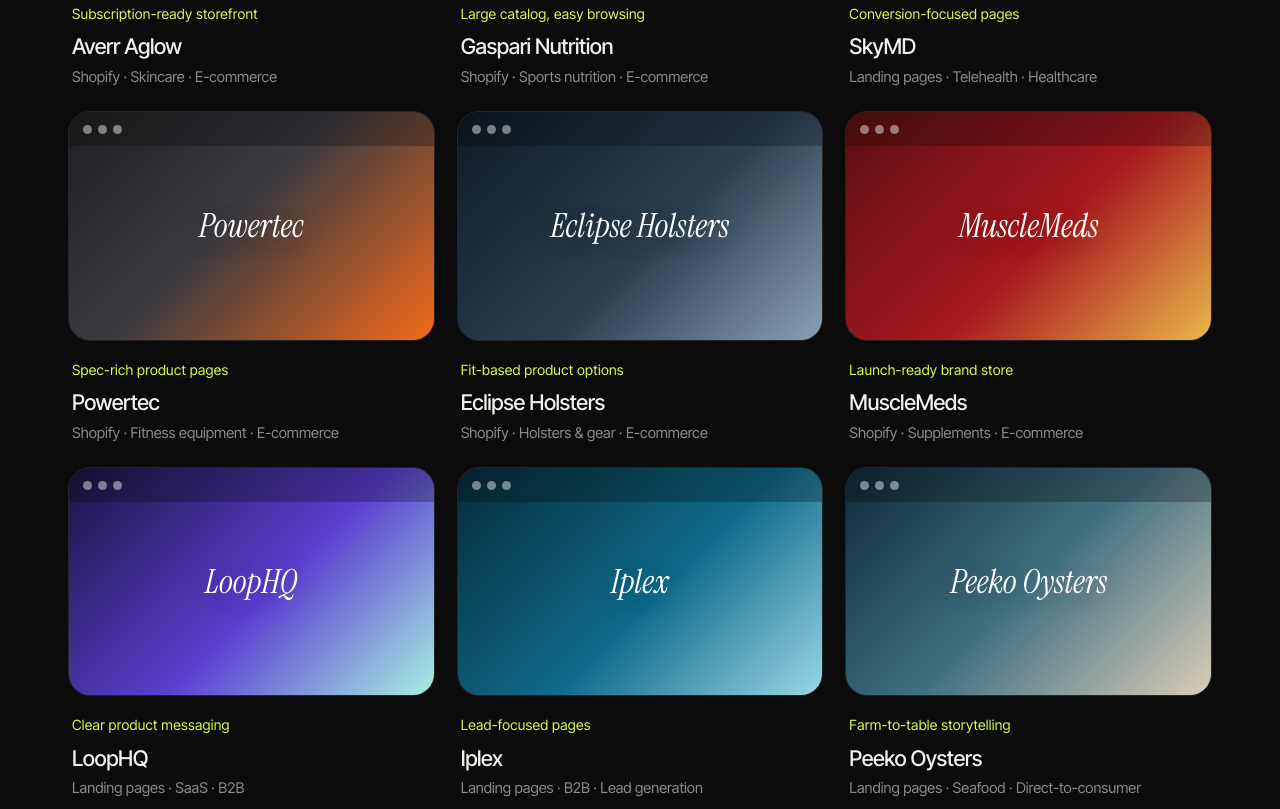
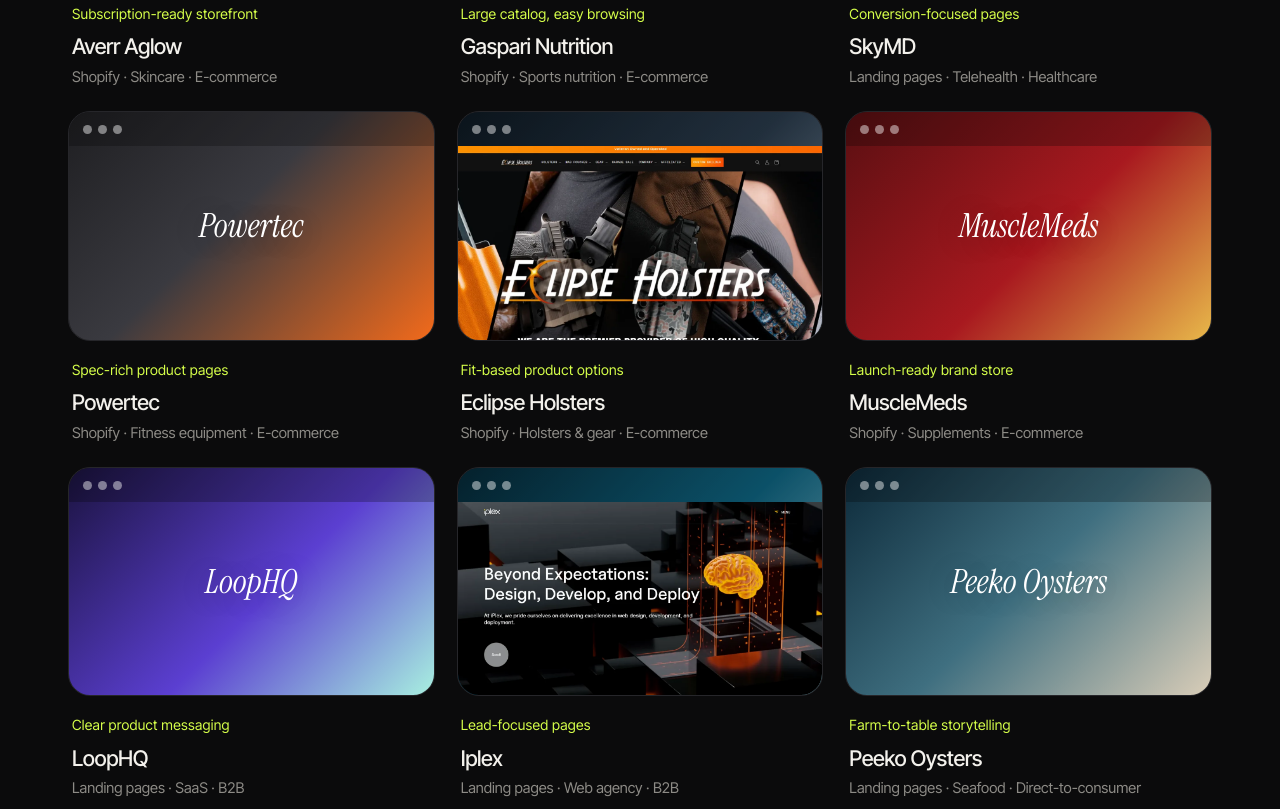
Before and after one commit to UmerNawaz0403/umer-nawaz-portfolio, a plain HTML site: page index.html in a window 1280 px wide. Shown: the part 2611-3420 px from the top of the page. Drawn offline with Linux system fonts and the light colour scheme.

Commit message:
Use local screenshots for Eclipse Holsters and Iplex
Their sites block screenshot services, so ship real screenshots
in images/ and update the Iplex case-study copy.

Co-Authored-By: Claude Opus 5.5 <noreply@anthropic.com>
Claude-Session: https://claude.ai/code/session_01YFqeTbywMNTjhAtnuuGAPB

```diff
--- a/index.html
+++ b/index.html
@@ -478,7 +478,7 @@ footer{padding:80px 0 36px;border-top:1px solid var(--line);overflow:hidden}
       </a>
       <a class="work rv" data-cat="landing" data-id="p8" href="#" role="button">
         <div class="shot"><div class="chrome"><i></i><i></i><i></i></div><div class="art g8"><span>Iplex</span></div><div class="view">↗</div></div>
-        <div class="meta"><div><h3>Iplex</h3><p>Landing pages · B2B · Lead generation</p></div><span class="res">Lead-focused pages</span></div>
+        <div class="meta"><div><h3>Iplex</h3><p>Landing pages · Web agency · B2B</p></div><span class="res">Lead-focused pages</span></div>
       </a>
       <a class="work rv" data-cat="landing" data-id="p9" href="#" role="button">
         <div class="shot"><div class="chrome"><i></i><i></i><i></i></div><div class="art g9"><span>Peeko Oysters</span></div><div class="view">↗</div></div>
@@ -833,7 +833,7 @@ footer{padding:80px 0 36px;border-top:1px solid var(--line);overflow:hidden}
     p5:{t:'Eclipse Holsters',g:'g5',n:'Eclipse Holsters',
         c:'Customers needed to find a holster that fits their exact model and preferences without confusion.',
         s:'Developed custom product option selectors, model-based collection structure and clear product information on Shopify.',
-        r:'A smoother path from choosing a model to checkout, with fewer wrong orders and less confusion for customers.',u:'https://eclipseholsters.com'},
+        r:'A smoother path from choosing a model to checkout, with fewer wrong orders and less confusion for customers.',u:'https://eclipseholsters.com',img:'images/eclipse-holsters.webp'},
     p6:{t:'MuscleMeds',g:'g6',n:'MuscleMeds',
         c:'A supplement brand needed a bold storefront that could showcase its range and support new product launches.',
         s:'Built a branded Shopify storefront with reusable landing sections for launches, bundles and featured products, optimized for mobile shoppers.',
@@ -843,9 +843,9 @@ footer{padding:80px 0 36px;border-top:1px solid var(--line);overflow:hidden}
         s:'Built focused landing pages with clear value propositions, feature highlights, social proof sections and strong calls to action, fully responsive and fast to load.',
         r:'Sharper product messaging and a cleaner path from first visit to sign-up or demo request.',u:'https://loophq.com'},
     p8:{t:'Iplex',g:'g8',n:'Iplex',
-        c:'A B2B business needed pages that present its services clearly and capture qualified enquiries from decision-makers.',
-        s:'Designed and built lead-focused landing pages with service overviews, trust signals, structured content and simple enquiry forms.',
-        r:'A more professional first impression and a simpler way for prospects to get in touch.',u:'https://iplex.co'},
+        c:'A web design and development agency needed landing pages that present its services clearly and turn visitors into project enquiries.',
+        s:'Designed and built bold, service-focused landing pages with clear messaging, strong visuals, trust signals and simple enquiry forms, fully responsive and fast to load.',
+        r:'A more striking first impression and a simpler path for prospects to start a conversation.',u:'https://iplex.co',img:'images/iplex.webp'},
     p9:{t:'Peeko Oysters',g:'g9',n:'Peeko Oysters',
         c:'A Long Island oyster farm selling direct to customers needed pages that share its farm-to-table story and drive online orders and experiences.',
         s:'Built story-driven landing pages showcasing the farm, oyster orders, shipping and on-site experiences like tours, with mobile-first layouts and clear calls to action.',
```
Also changed, not shown: images/eclipse-holsters.webp (added), images/iplex.webp (added).
